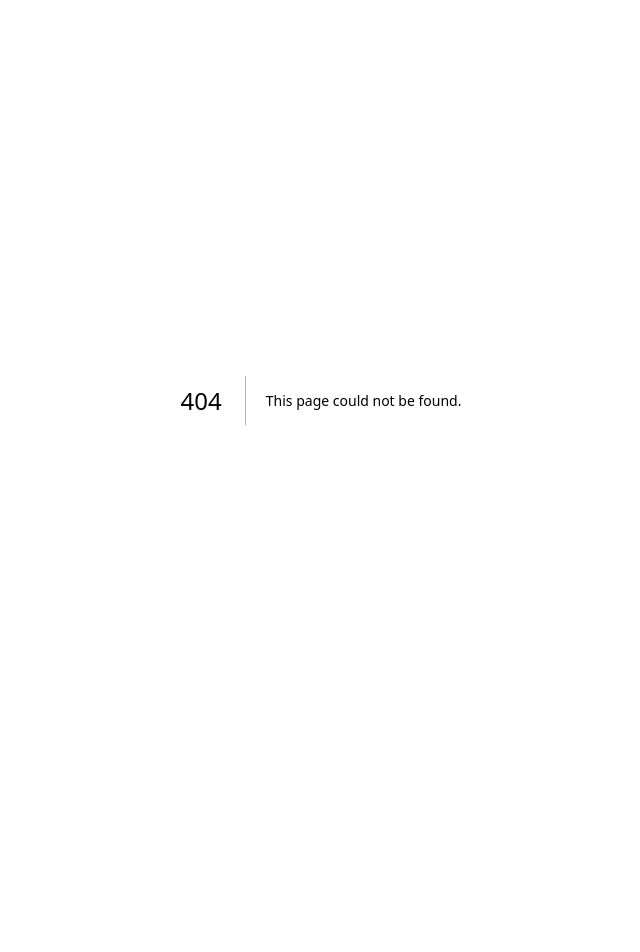
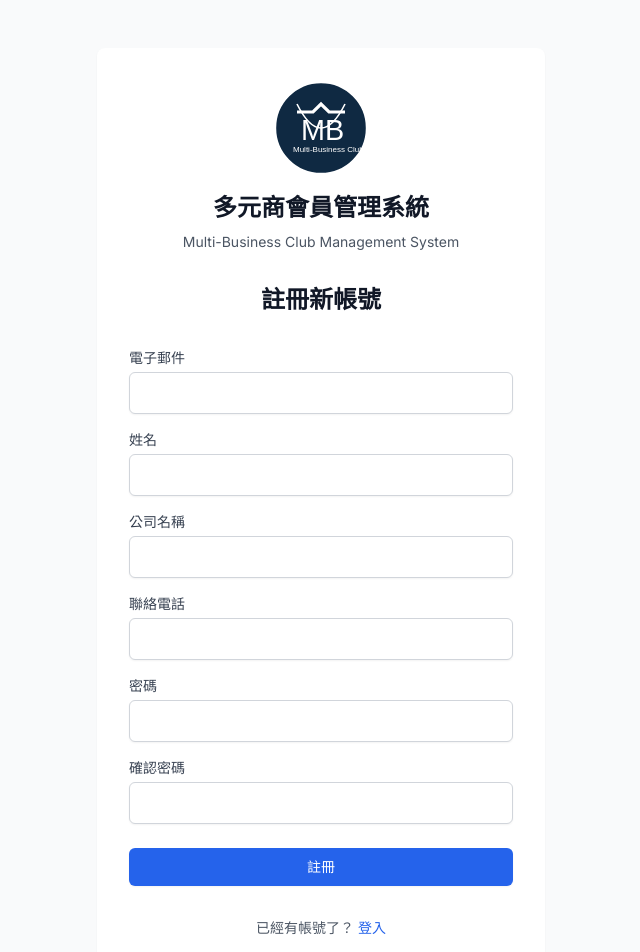
Before and after one commit to yyami731117tw/sum-crm, a Next.js app: page /signup in a window 1280 px wide. Before the commit this address had no page. Shown: the top 952 px of the page, without its empty margins (319-959 px from the left). Before the commit the page ends 800 px from the top, so only its background shows below. Built offline with nearby package versions, Linux system fonts and the light colour scheme.

Commit message:
v0.1.6: 添加註冊頁面和更新系統標題
- 添加完整的註冊頁面
- 更新系統名稱為「多元商會員管理系統」
- 整合新的 Logo 設計
- 優化登入頁面的註冊連結
- 統一中文化介面文字
- 更新頁面標題和描述

```diff
--- a/pages/_document.tsx
+++ b/pages/_document.tsx
@@ -5,8 +5,9 @@ export default function Document() {
     <Html lang="zh-TW">
       <Head>
         <meta charSet="utf-8" />
-        <meta name="theme-color" content="#2563EB" />
-        <link rel="icon" href="/favicon.ico" />
+        <meta name="theme-color" content="#0F2942" />
+        <meta name="description" content="多元商會員管理系統 - Multi-Business Club Management System" />
+        <link rel="icon" href="/logo.svg" />
         <link
           rel="preconnect"
           href="https://fonts.googleapis.com"
--- a/pages/index.tsx
+++ b/pages/index.tsx
@@ -32,7 +32,7 @@ const Home: NextPage = () => {
         <main className="container mx-auto px-4 sm:px-6 lg:px-8 py-8">
           <div className="mb-8">
             <h1 className="text-2xl font-semibold text-gray-900">
-              儀表板
+              多元商會員管理系統
             </h1>
             <p className="mt-1 text-sm text-gray-500">
               歡迎回來！這是您的業務概覽。
--- a/pages/login.tsx
+++ b/pages/login.tsx
@@ -4,6 +4,7 @@ import { useRouter } from 'next/router'
 import { useAuth } from '@/hooks/useAuth'
 import Head from 'next/head'
 import Image from 'next/image'
+import Link from 'next/link'
 
 const Login: NextPage = () => {
   const router = useRouter()
@@ -38,16 +39,28 @@ const Login: NextPage = () => {
   return (
     <>
       <Head>
-        <title>登入 - B2B CRM</title>
+        <title>登入 - 多元商會員管理系統</title>
       </Head>
       <div className="min-h-screen flex flex-col items-center justify-center bg-gray-50 py-12 px-4 sm:px-6 lg:px-8">
         <div className="max-w-md w-full space-y-8 bg-white p-8 rounded-lg shadow-sm">
           {/* Logo */}
           <div className="flex flex-col items-center">
-            <div className="h-12 w-12 bg-blue-600 rounded-lg flex items-center justify-center">
-              <span className="text-2xl font-bold text-white">B</span>
+            <div className="h-24 w-24 relative">
+              <Image
+                src="/logo.svg"
+                alt="多元商會 Logo"
+                width={96}
+                height={96}
+                priority
+                className="rounded-full"
+              />
             </div>
-            <h1 className="mt-2 text-xl font-semibold text-gray-900">B2B CRM</h1>
+            <h1 className="mt-4 text-2xl font-bold text-gray-900">
+              多元商會員管理系統
+            </h1>
+            <p className="mt-2 text-sm text-gray-600">
+              Multi-Business Club Management System
+            </p>
           </div>
 
           {/* 標題 */}
@@ -125,9 +138,9 @@ const Login: NextPage = () => {
           <div className="text-center">
             <p className="text-sm text-gray-600">
               Don't have an account?{' '}
-              <a href="#" className="font-medium text-blue-600 hover:text-blue-500">
+              <Link href="/signup" className="font-medium text-blue-600 hover:text-blue-500">
                 Sign up
-              </a>
+              </Link>
             </p>
           </div>
         </div>
--- /dev/null
+++ b/pages/signup.tsx
@@ -0,0 +1,223 @@
+import type { NextPage } from 'next'
+import { useState } from 'react'
+import { useRouter } from 'next/router'
+import Head from 'next/head'
+import Image from 'next/image'
+import Link from 'next/link'
+
+const Signup: NextPage = () => {
+  const router = useRouter()
+  const [loading, setLoading] = useState(false)
+  const [error, setError] = useState('')
+  const [formData, setFormData] = useState({
+    email: '',
+    name: '',
+    company: '',
+    phone: '',
+    password: '',
+    confirmPassword: ''
+  })
+
+  const handleSubmit = async (e: React.FormEvent) => {
+    e.preventDefault()
+    setError('')
+    setLoading(true)
+
+    // 驗證密碼
+    if (formData.password !== formData.confirmPassword) {
+      setError('密碼不一致')
+      setLoading(false)
+      return
+    }
+
+    try {
+      const response = await fetch('/api/auth/signup', {
+        method: 'POST',
+        headers: {
+          'Content-Type': 'application/json',
+        },
+        body: JSON.stringify(formData),
+      })
+
+      const data = await response.json()
+
+      if (response.ok) {
+        router.push('/login?registered=true')
+      } else {
+        setError(data.message || '註冊失敗')
+      }
+    } catch (err) {
+      setError('註冊時發生錯誤')
+    } finally {
+      setLoading(false)
+    }
+  }
+
+  const handleChange = (e: React.ChangeEvent<HTMLInputElement>) => {
+    setFormData(prev => ({
+      ...prev,
+      [e.target.name]: e.target.value
+    }))
+  }
+
+  return (
+    <>
+      <Head>
+        <title>註冊 - 多元商會員管理系統</title>
+      </Head>
+      <div className="min-h-screen flex flex-col items-center justify-center bg-gray-50 py-12 px-4 sm:px-6 lg:px-8">
+        <div className="max-w-md w-full space-y-8 bg-white p-8 rounded-lg shadow-sm">
+          {/* Logo */}
+          <div className="flex flex-col items-center">
+            <div className="h-24 w-24 relative">
+              <Image
+                src="/logo.svg"
+                alt="多元商會 Logo"
+                width={96}
+                height={96}
+                priority
+                className="rounded-full"
+              />
+            </div>
+            <h1 className="mt-4 text-2xl font-bold text-gray-900">
+              多元商會員管理系統
+            </h1>
+            <p className="mt-2 text-sm text-gray-600">
+              Multi-Business Club Management System
+            </p>
+          </div>
+
+          {/* 標題 */}
+          <h2 className="mt-4 text-center text-2xl font-semibold text-gray-900">
+            註冊新帳號
+          </h2>
+
+          {/* 錯誤提示 */}
+          {error && (
+            <div className="rounded-md bg-red-50 p-4">
+              <div className="text-sm text-red-700">{error}</div>
+            </div>
+          )}
+
+          {/* 註冊表單 */}
+          <form className="mt-8 space-y-6" onSubmit={handleSubmit}>
+            <div className="space-y-4">
+              <div>
+                <label htmlFor="email" className="block text-sm font-medium text-gray-700">
+                  電子郵件
+                </label>
+                <input
+                  id="email"
+                  name="email"
+                  type="email"
+                  autoComplete="email"
+                  required
+                  value={formData.email}
+                  onChange={handleChange}
+                  className="mt-1 block w-full px-3 py-2 border border-gray-300 rounded-md shadow-sm focus:outline-none focus:ring-blue-500 focus:border-blue-500"
+                />
+              </div>
+
+              <div>
+                <label htmlFor="name" className="block text-sm font-medium text-gray-700">
+                  姓名
+                </label>
+                <input
+                  id="name"
+                  name="name"
+                  type="text"
+                  required
+                  value={formData.name}
+                  onChange={handleChange}
+                  className="mt-1 block w-full px-3 py-2 border border-gray-300 rounded-md shadow-sm focus:outline-none focus:ring-blue-500 focus:border-blue-500"
+                />
+              </div>
+
+              <div>
+                <label htmlFor="company" className="block text-sm font-medium text-gray-700">
+                  公司名稱
+                </label>
+                <input
+                  id="company"
+                  name="company"
+                  type="text"
+                  required
+                  value={formData.company}
+                  onChange={handleChange}
+                  className="mt-1 block w-full px-3 py-2 border border-gray-300 rounded-md shadow-sm focus:outline-none focus:ring-blue-500 focus:border-blue-500"
+                />
+              </div>
+
+              <div>
+                <label htmlFor="phone" className="block text-sm font-medium text-gray-700">
+                  聯絡電話
+                </label>
+                <input
+                  id="phone"
+                  name="phone"
+                  type="tel"
+                  required
+                  value={formData.phone}
+                  onChange={handleChange}
+                  className="mt-1 block w-full px-3 py-2 border border-gray-300 rounded-md shadow-sm focus:outline-none focus:ring-blue-500 focus:border-blue-500"
+                />
+              </div>
+
+              <div>
+                <label htmlFor="password" className="block text-sm font-medium text-gray-700">
+                  密碼
+                </label>
+                <input
+                  id="password"
+                  name="password"
+                  type="password"
+                  required
+                  value={formData.password}
+                  onChange={handleChange}
+                  className="mt-1 block w-full px-3 py-2 border border-gray-300 rounded-md shadow-sm focus:outline-none focus:ring-blue-500 focus:border-blue-500"
+                />
+              </div>
+
+              <div>
+                <label htmlFor="confirmPassword" className="block text-sm font-medium text-gray-700">
+                  確認密碼
+                </label>
+                <input
+                  id="confirmPassword"
+                  name="confirmPassword"
+                  type="password"
+                  required
+                  value={formData.confirmPassword}
+                  onChange={handleChange}
+                  className="mt-1 block w-full px-3 py-2 border border-gray-300 rounded-md shadow-sm focus:outline-none focus:ring-blue-500 focus:border-blue-500"
+                />
+              </div>
+            </div>
+
+            <div>
+              <button
+                type="submit"
+                disabled={loading}
+                className="w-full flex justify-center py-2 px-4 border border-transparent rounded-md shadow-sm text-sm font-medium text-white bg-blue-600 hover:bg-blue-700 focus:outline-none focus:ring-2 focus:ring-offset-2 focus:ring-blue-500 disabled:opacity-50 disabled:cursor-not-allowed"
+              >
+                {loading ? '處理中...' : '註冊'}
+              </button>
+            </div>
+          </form>
+
+          {/* 登入連結 */}
+          <div className="text-center">
+            <p className="text-sm text-gray-600">
+              已經有帳號了？{' '}
+              <Link href="/login" className="font-medium text-blue-600 hover:text-blue-500">
+                登入
+              </Link>
+            </p>
+          </div>
+        </div>
+      </div>
+    </>
+  )
+}
+
+export default Signup
--- a/src/components/dashboard/DashboardNav.tsx
+++ b/src/components/dashboard/DashboardNav.tsx
@@ -1,5 +1,6 @@
 import type { FC } from 'react'
 import Link from 'next/link'
+import Image from 'next/image'
 
 export const DashboardNav: FC = () => {
   return (
@@ -7,9 +8,15 @@ export const DashboardNav: FC = () => {
       <div className="container mx-auto px-6 py-4">
         <div className="flex items-center justify-between">
           <div className="flex items-center space-x-8">
-            <Link href="/" className="flex items-center space-x-2">
-              <span className="text-blue-600 text-2xl">⚙</span>
-              <span className="text-xl font-semibold">Dashboard</span>
+            <Link href="/" className="flex items-center space-x-3">
+              <Image
+                src="/logo.svg"
+                alt="多元商會 Logo"
+                width={40}
+                height={40}
+                className="rounded-full"
+              />
+              <span className="text-xl font-semibold text-gray-900">多元商會</span>
             </Link>
             <div className="flex items-center space-x-6">
               <NavLink href="/dashboard">儀表板</NavLink>
```
Also changed, not shown: public/logo.svg.
